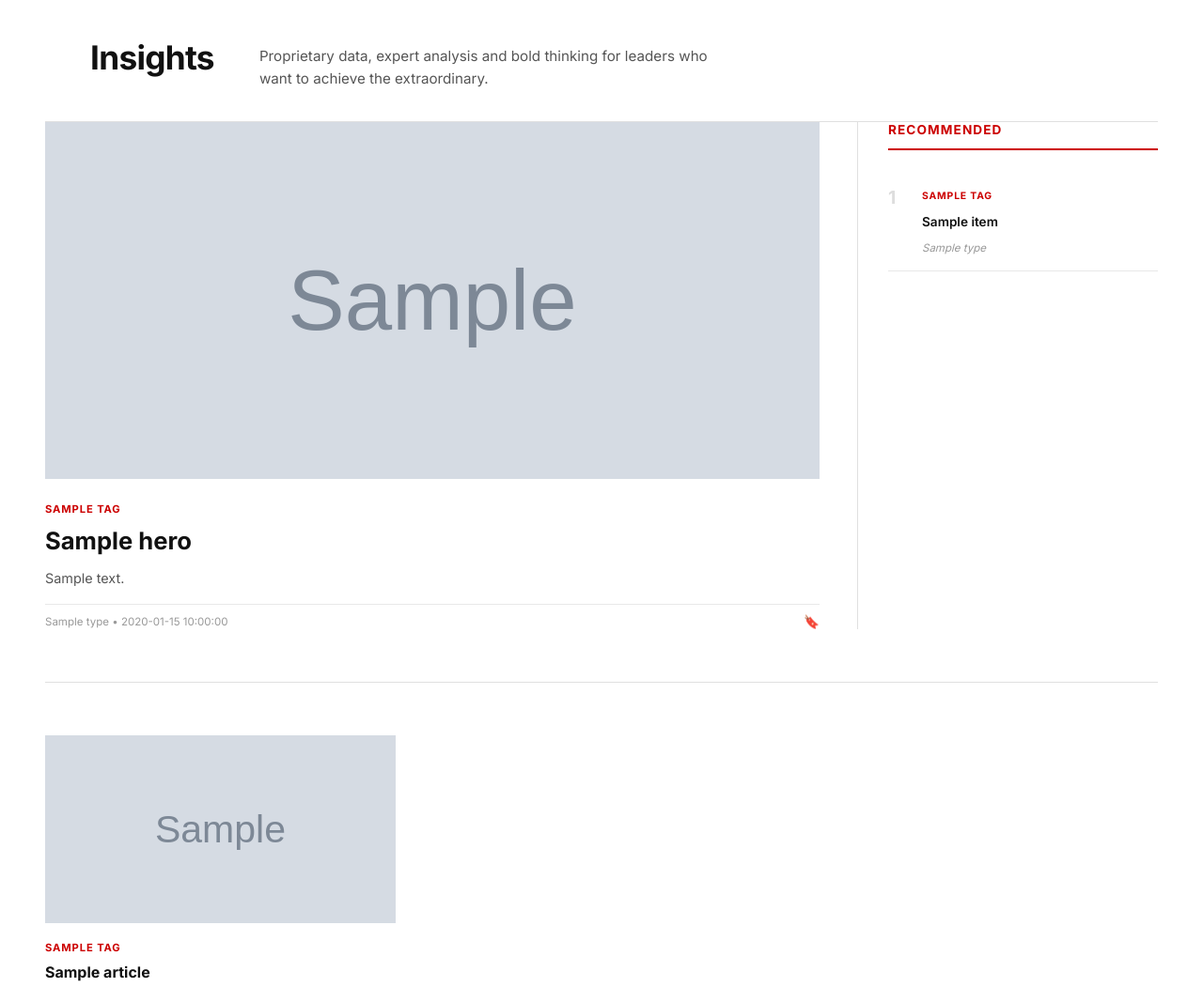
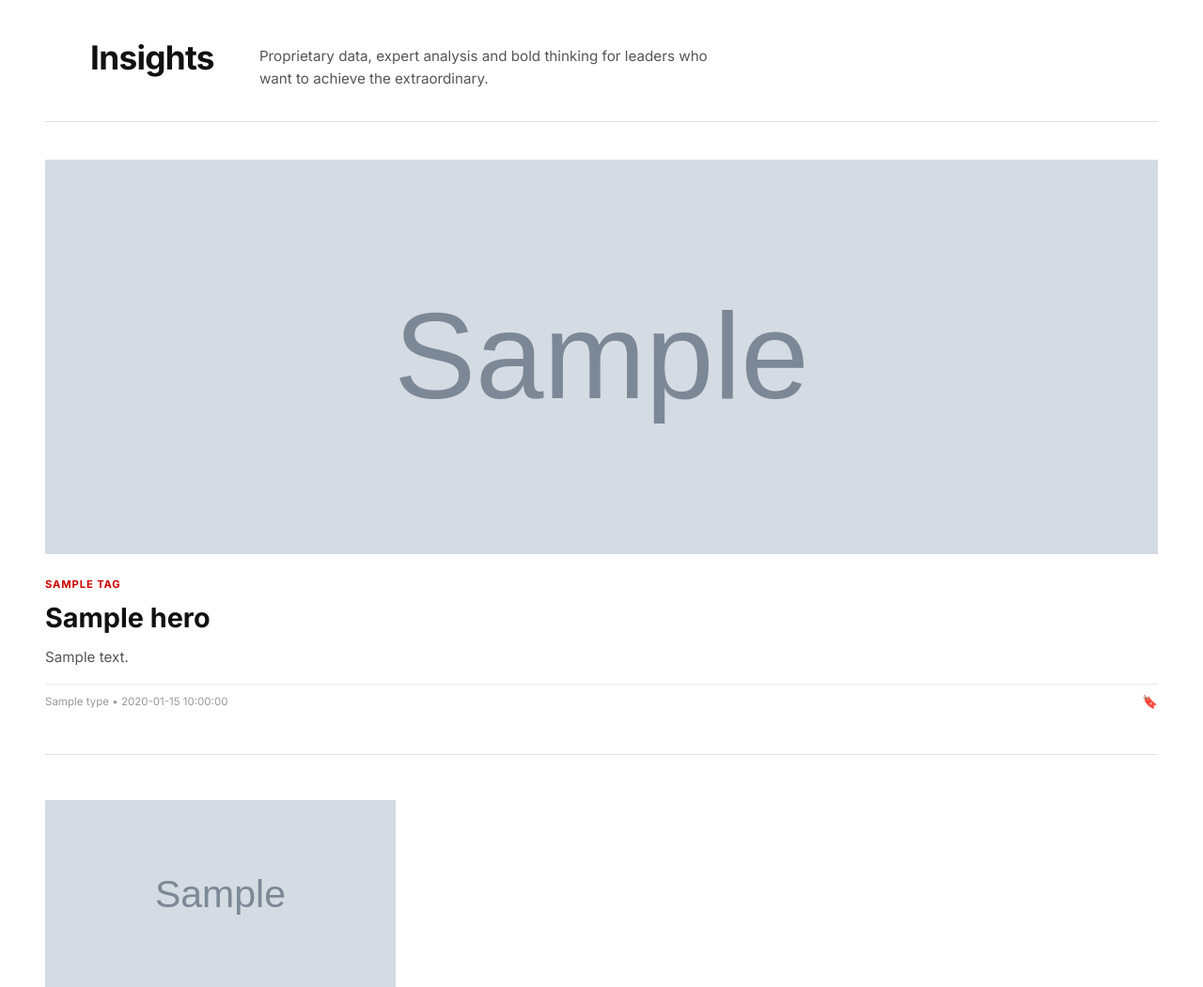
Before and after one commit to defutures8/insights-dashboard, a Flask app: template templates/index.html in a window 1280 px wide. Shown: the part 64-1115 px from the top of the page at 94% size. Run offline with Flask 3, Linux system fonts and the light colour scheme; the template is opened without the code that fills it: most values are stand-ins (such as "Sample title", 1, 10 or a date in 2020); grey boxes marked "Sample" are stand-in pictures.

Commit message:
"fix: updated style.css with hero-solo and clean layout"

```diff
--- a/static/style.css
+++ b/static/style.css
@@ -62,7 +62,7 @@ header {
   gap: 48px;
   padding: 40px 48px 32px;
   border-bottom: 1px solid #e0e0e0;
-  margin-bottom: 0;
+  margin-bottom: 40px;
 }
 
 .page-heading-left h1 {
@@ -84,62 +84,26 @@ header {
   line-height: 1.6;
 }
 
-/* Filter bar */
-.filter-bar {
-  display: flex;
-  align-items: center;
-  gap: 12px;
-  padding: 20px 48px;
-  border-bottom: 1px solid #e0e0e0;
-  margin-bottom: 40px;
-}
-
-.filter-label {
-  font-size: 0.8rem;
-  color: #888;
-  margin-right: 4px;
-}
-
-.filter-btn {
-  background: #fff;
-  border: 1px solid #ccc;
-  border-radius: 4px;
-  padding: 6px 14px;
-  font-size: 0.8rem;
-  font-weight: 500;
-  color: #333;
-  cursor: pointer;
-  font-family: 'Inter', sans-serif;
-}
-
-.filter-btn:hover {
-  border-color: #cc0000;
-  color: #cc0000;
-}
-
 /* Main */
 main { padding: 0 48px 64px; }
 
-/* Hero section */
-.hero-section {
-  display: grid;
-  grid-template-columns: 1fr 320px;
-  gap: 40px;
-  margin-bottom: 56px;
+/* Hero solo - full width no recommended panel */
+.hero-solo {
+  margin-bottom: 48px;
   border-bottom: 1px solid #e0e0e0;
-  padding-bottom: 56px;
+  padding-bottom: 48px;
 }
 
-.hero-card {
+.hero-solo .hero-card {
+  display: block;
   text-decoration: none;
   color: inherit;
-  display: flex;
-  flex-direction: column;
 }
 
+/* Hero image */
 .hero-image img {
   width: 100%;
-  height: 380px;
+  height: 420px;
   object-fit: cover;
   display: block;
   margin-bottom: 20px;
@@ -148,7 +112,7 @@ main { padding: 0 48px 64px; }
 .hero-body .tag { margin-bottom: 10px; }
 
 .hero-title {
-  font-size: 1.6rem;
+  font-size: 1.8rem;
   font-weight: 700;
   line-height: 1.3;
   color: #111;
@@ -156,72 +120,11 @@ main { padding: 0 48px 64px; }
 }
 
 .hero-summary {
-  font-size: 0.9rem;
+  font-size: 0.95rem;
   color: #555;
   line-height: 1.6;
   margin-bottom: 16px;
-}
-
-/* Recommended panel */
-.recommended-panel {
-  border-left: 1px solid #e0e0e0;
-  padding-left: 32px;
-}
-
-.recommended-title {
-  font-size: 0.85rem;
-  font-weight: 700;
-  color: #cc0000;
-  text-transform: uppercase;
-  letter-spacing: 0.08em;
-  margin-bottom: 20px;
-  padding-bottom: 12px;
-  border-bottom: 2px solid #cc0000;
-}
-
-.recommended-list {
-  display: flex;
-  flex-direction: column;
-  gap: 0;
-}
-
-.recommended-item {
-  display: flex;
-  gap: 16px;
-  padding: 16px 0;
-  border-bottom: 1px solid #e8e8e8;
-  text-decoration: none;
-  color: inherit;
-}
-
-.recommended-item:hover .rec-title { color: #cc0000; }
-
-.rec-number {
-  font-size: 1.2rem;
-  font-weight: 700;
-  color: #ddd;
-  min-width: 20px;
-  padding-top: 2px;
-}
-
-.rec-body { flex: 1; }
-
-.small-tag {
-  font-size: 0.65rem !important;
-}
-
-.rec-title {
-  font-size: 0.85rem;
-  font-weight: 600;
-  line-height: 1.4;
-  color: #111;
-  margin: 4px 0 6px;
-}
-
-.rec-type {
-  font-size: 0.72rem;
-  color: #999;
-  font-style: italic;
+  max-width: 800px;
 }
 
 /* Grids */
@@ -353,9 +256,7 @@ main { padding: 0 48px 64px; }
   min-height: 200px;
 }
 
-.cta-left {
-  padding: 48px;
-}
+.cta-left { padding: 48px; }
 
 .cta-left h2 {
   font-size: 1.4rem;
@@ -411,8 +312,6 @@ footer {
 /* Responsive */
 @media (max-width: 1100px) {
   .grid-4 { grid-template-columns: repeat(2, 1fr); }
-  .hero-section { grid-template-columns: 1fr; }
-  .recommended-panel { border-left: none; border-top: 1px solid #e0e0e0; padding: 24px 0 0; }
 }
 
 @media (max-width: 800px) {
@@ -420,10 +319,10 @@ footer {
   .page-heading { flex-direction: column; gap: 12px; }
   header { padding: 0 24px; }
   main { padding: 0 24px 48px; }
+  .hero-image img { height: 280px; }
 }
 
 @media (max-width: 600px) {
   .grid-3, .grid-4 { grid-template-columns: 1fr; }
   .header-nav { display: none; }
-  .filter-bar { flex-wrap: wrap; padding: 16px 24px; }
 }
--- a/templates/index.html
+++ b/templates/index.html
@@ -37,7 +37,7 @@
     </div>
 
     {% if hero %}
-    <div class="hero-section">
+    <div class="hero-solo">
       <a href="{{ hero.link }}" target="_blank" class="hero-card">
         <div class="hero-image">
           <img src="{{ hero.image }}" alt="{{ hero.title }}"
@@ -53,22 +53,6 @@
           </div>
         </div>
       </a>
-
-      <div class="recommended-panel">
-        <h3 class="recommended-title">Recommended</h3>
-        <div class="recommended-list">
-          {% for item in recommended %}
-          <a href="{{ item.link }}" target="_blank" class="recommended-item">
-            <span class="rec-number">{{ loop.index }}</span>
-            <div class="rec-body">
-              <span class="tag small-tag">{{ item.tag }}</span>
-              <p class="rec-title">{{ item.title }}</p>
-              <span class="rec-type">{{ item.type }}</span>
-            </div>
-          </a>
-          {% endfor %}
-        </div>
-      </div>
     </div>
     {% endif %}
 
```
